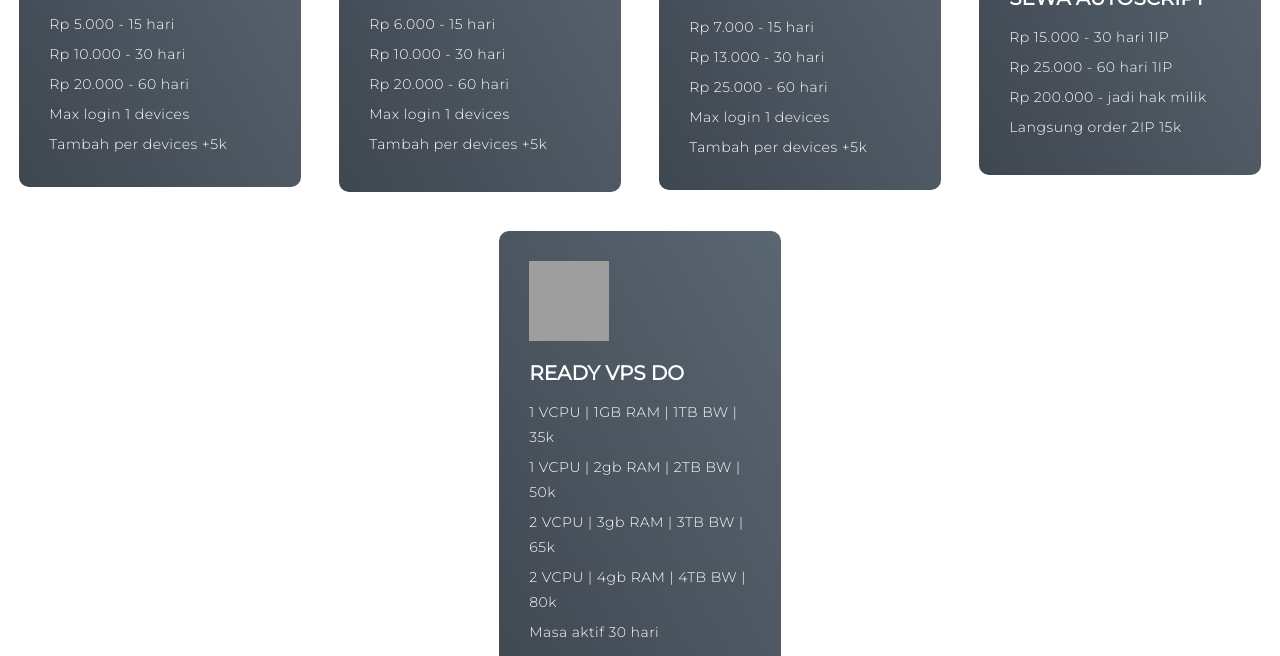
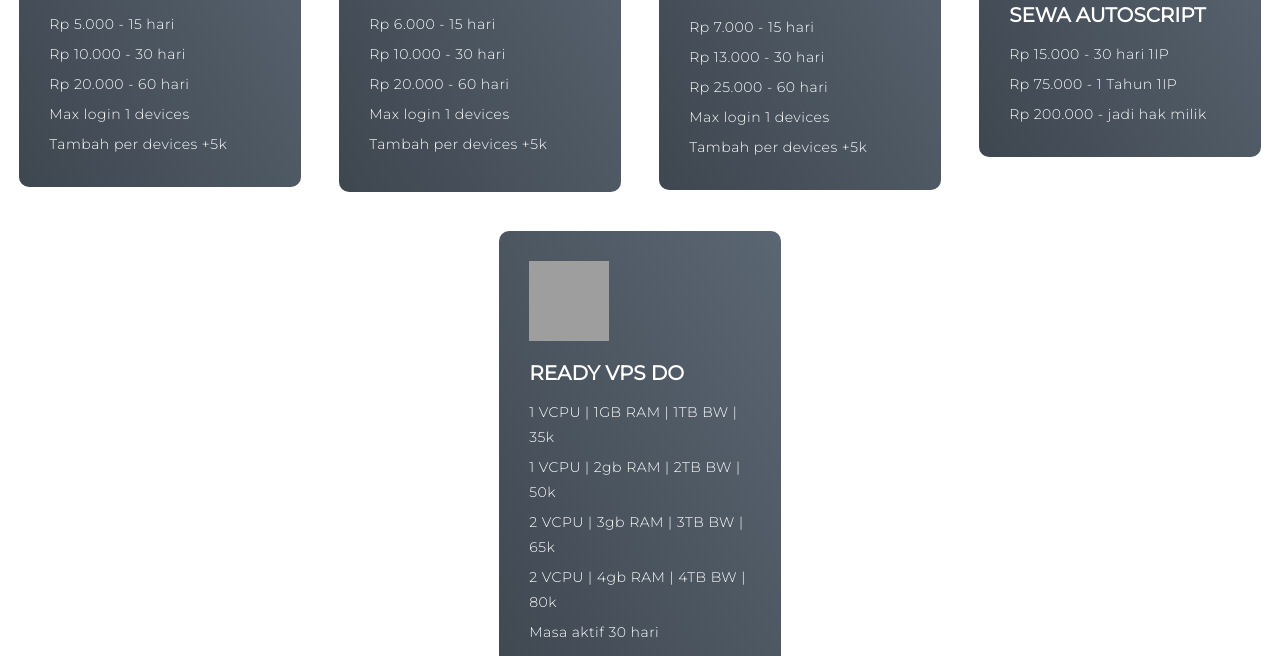
Before and after one commit to p3yx/webpx, a plain HTML site: page index.html in a window 1280 px wide. Shown: the part 1822-2478 px from the top of the page. Drawn offline with Linux system fonts and the light colour scheme; grey boxes are pictures that could not be loaded.

Commit message:
Update index.html

```diff
--- a/index.html
+++ b/index.html
@@ -97,9 +97,8 @@
           <div class="icon"><img src="https://img.icons8.com/?size=100&id=PVu1BWfCyWug&format=png&color=000000" /></div>
           <h2>Sewa autoscript</h2>
           <p>Rp 15.000 - 30 hari 1IP</p>
-          <p>Rp 25.000 - 60 hari 1IP</p>
+          <p>Rp 75.000 - 1 Tahun 1IP</p>
           <p>Rp 200.000 - jadi hak milik
-          <p>Langsung order 2IP 15k</p></p>
         </div>
         <div class="service-item">
           <div class="icon"><img src="https://img.icons8.com/?size=100&id=RTzKObSNY4VG&format=png&color=000000" /></div>
```
